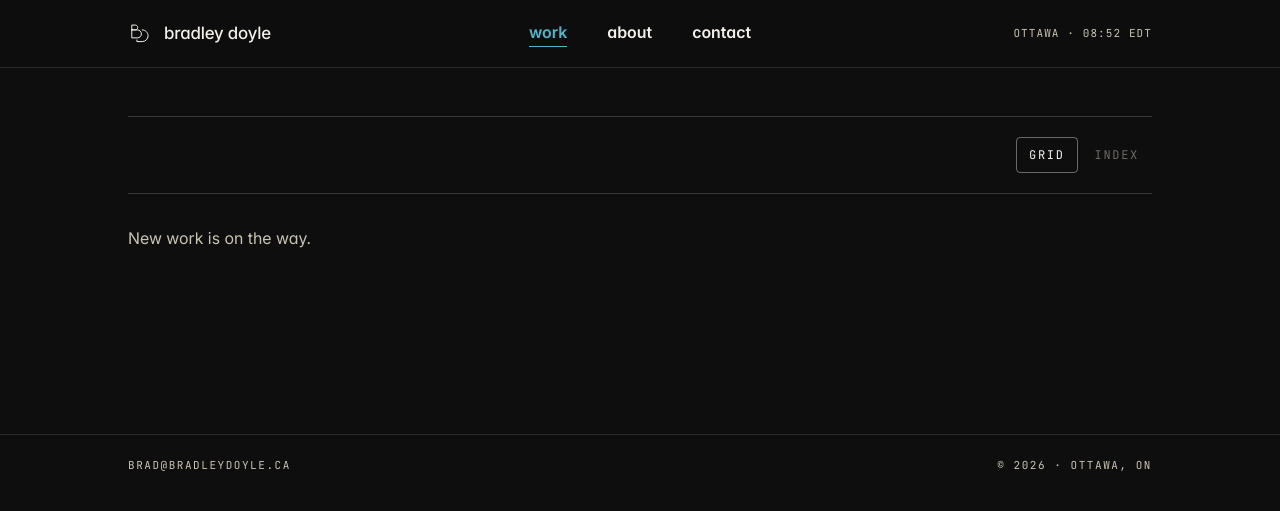
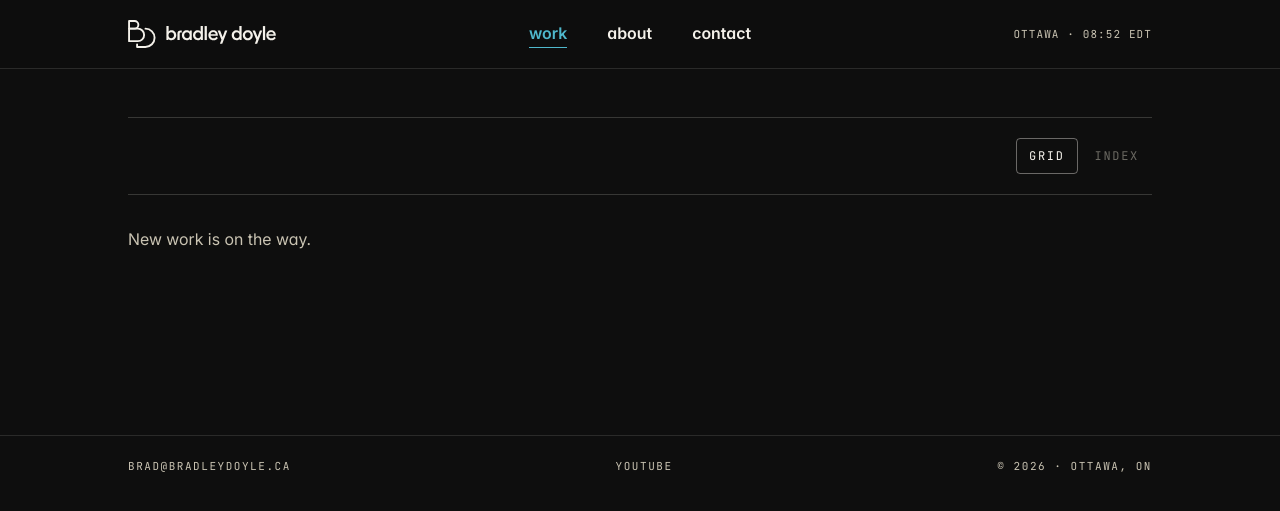
Before and after one commit to bradley-doyle-hub/personal-portfolio, a Jekyll site: the page built from work.html, in a window 1280 px wide. Shown: the top 511 px of the page. Built offline with Jekyll 4.4.1, drawn with Linux system fonts in a browser that asks for light colours.

Commit message:
Content correction
youtube video added as banner video
logo replace with correct version
vimeo replace with youtube and linked to channel.

```diff
--- a/_config.yml
+++ b/_config.yml
@@ -9,15 +9,17 @@ location: "ottawa, on"
 # Basin form endpoint, e.g. https://usebasin.com/f/abc123
 basin_endpoint: ""
 
-# Full reel on Vimeo or YouTube. Shows the "play full reel" button when set.
-reel_url: ""
-# Optional short, muted MP4 loop for the hero background, e.g. /assets/reel/loop.mp4
+# Full reel on Vimeo or YouTube. Plays muted behind the hero, and in full
+# with sound from the "play full reel" button.
+reel_url: "https://youtu.be/tJ2b2M_6EAo"
+# Optional short, muted MP4 loop for the hero background, e.g. /assets/reel/loop.mp4.
+# Takes priority over the YouTube background when set.
 reel_loop: ""
 
 # Footer links. Blank URLs are skipped.
 social:
-  - label: vimeo
-    url: ""
+  - label: youtube
+    url: "https://www.youtube.com/@bradley__doyle"
   - label: instagram
     url: ""
   - label: linkedin
--- a/_includes/header.html
+++ b/_includes/header.html
@@ -2,8 +2,7 @@
 {% if page.layout == "case-study" or page.url == "/work/" %}{% assign work_active = true %}{% endif %}
 <header class="nav" data-nav>
   <a class="nav__brand" href="{{ '/' | relative_url }}" aria-label="{{ site.title }}, home">
-    <span class="monogram" aria-hidden="true"></span>
-    <span class="nav__wordmark">bradley doyle</span>
+    {% include logo.svg %}
   </a>
   <nav class="nav__links" aria-label="Main">
     <a href="{{ '/work/' | relative_url }}"{% if work_active %} class="is-active" aria-current="page"{% endif %}>work</a>
--- a/assets/css/main.css
+++ b/assets/css/main.css
@@ -94,18 +94,19 @@ ul{list-style:none;padding:0}
   -webkit-backdrop-filter:blur(20px) saturate(140%);backdrop-filter:blur(20px) saturate(140%);
   border-bottom:1px solid rgba(244,241,234,0.12);
 }
-.nav__brand{display:flex;align-items:center;gap:12px;justify-self:start;color:var(--bd-paper);transition:gap var(--dur-base) var(--ease-out)}
-.monogram{
-  display:block;width:24px;height:24px;flex:0 0 auto;background:currentColor;
-  -webkit-mask:url('../favicon.svg') center / contain no-repeat;mask:url('../favicon.svg') center / contain no-repeat;
+/* Outlined logo. The viewBox is 481 × 91 and the mark fills the left 90 units,
+   so on scroll the brand narrows to the mark and the type slides out of view. */
+.nav__brand{
+  --logo-h:28px;
+  display:block;justify-self:start;overflow:hidden;
+  width:calc(var(--logo-h) * 481 / 91);height:var(--logo-h);
+  color:var(--bd-paper);
+  transition:width var(--dur-base) var(--ease-out);
 }
-.nav__wordmark{
-  display:inline-block;max-width:160px;overflow:hidden;white-space:nowrap;
-  font-weight:500;font-size:17px;letter-spacing:-0.01em;
-  transition:max-width var(--dur-base) var(--ease-out),opacity var(--dur-base) var(--ease-out);
-}
-.nav.is-compact .nav__brand{gap:0}
-.nav.is-compact .nav__wordmark{max-width:0;opacity:0}
+.logo{display:block;width:calc(var(--logo-h) * 481 / 91);height:var(--logo-h)}
+.logo__type{transition:opacity var(--dur-base) var(--ease-out)}
+.nav.is-compact .nav__brand{width:calc(var(--logo-h) * 90 / 91)}
+.nav.is-compact .logo__type{opacity:0}
 .nav__links{display:flex;gap:40px}
 .nav__links a{position:relative;padding-bottom:3px;font-size:16px;font-weight:600;color:var(--bd-paper)}
 .nav__links a::after{
@@ -134,7 +135,14 @@ ul{list-style:none;padding:0}
 
 /* ── home: hero ── */
 .hero{position:relative;height:92vh;min-height:640px;max-height:920px;overflow:hidden;background:var(--bd-charcoal)}
-.media--hero{position:absolute;inset:0}
+.media--hero{position:absolute;inset:0;container-type:size}
+/* YouTube/Vimeo background: scaled to cover the hero like object-fit, fades in once playing */
+.media__bg{
+  top:50%;left:50%;width:max(100cqw,177.78cqh);height:max(56.25cqw,100cqh);
+  transform:translate(-50%,-50%);border:0;pointer-events:none;
+  opacity:0;transition:opacity var(--dur-cinema) var(--ease-out);
+}
+.media__bg.is-ready{opacity:1}
 .hero__content{position:absolute;left:0;right:0;bottom:64px;z-index:2;padding:0 var(--edge);display:flex;flex-direction:column;gap:32px}
 .hero__kicker{font-family:var(--font-mono);font-size:13px;letter-spacing:0.16em;text-transform:uppercase;color:var(--bd-signal-bright)}
 .hero__title{
@@ -378,7 +386,7 @@ ul{list-style:none;padding:0}
 @media (max-width:700px){
   :root{--edge:20px}
   .nav{padding-top:16px;padding-bottom:16px}
-  .nav__wordmark{display:none}
+  .nav__brand{--logo-h:22px}
   .nav__links{gap:20px}
   .nav__links a{font-size:15px}
   .hero{height:88vh;min-height:560px}
--- a/assets/js/main.js
+++ b/assets/js/main.js
@@ -97,16 +97,28 @@
     if (reduceMotion) video.pause();
   }
 
-  // Full reel dialog. Closing reloads the iframe so playback stops.
+  // Hero reel from YouTube/Vimeo: muted background loop. Skipped for reduced
+  // motion. The fade-in waits a beat so the player's title card never shows.
+  var bg = document.querySelector("[data-bg-video]");
+  if (bg && !reduceMotion) {
+    bg.addEventListener("load", function () {
+      setTimeout(function () { bg.classList.add("is-ready"); }, 1800);
+    });
+    bg.src = bg.dataset.src;
+  }
+
+  // Full reel dialog: loads and autoplays on open, unloads on close so playback stops.
   var dialog = document.querySelector("[data-reel-dialog]");
   var opener = document.querySelector("[data-reel-open]");
   if (dialog && opener && dialog.showModal) {
     var frame = dialog.querySelector("iframe");
-    var src = frame ? frame.src : "";
-    opener.addEventListener("click", function () { dialog.showModal(); });
+    opener.addEventListener("click", function () {
+      if (frame) frame.src = frame.dataset.src + (frame.dataset.src.indexOf("?") > -1 ? "&" : "?") + "autoplay=1";
+      dialog.showModal();
+    });
     dialog.querySelector("[data-reel-close]").addEventListener("click", function () { dialog.close(); });
     dialog.addEventListener("click", function (e) { if (e.target === dialog) dialog.close(); });
-    dialog.addEventListener("close", function () { if (frame) frame.src = src; });
+    dialog.addEventListener("close", function () { if (frame) frame.removeAttribute("src"); });
   }
 
   // Lottie: pages with `lottie: true` in front matter load lottie-web.
--- a/index.html
+++ b/index.html
@@ -10,6 +10,8 @@ title: Home
   <div class="media media--hero">
     {% if site.reel_loop != "" %}
     <video class="media__video" src="{{ site.reel_loop | relative_url }}" autoplay muted loop playsinline data-hero-video></video>
+    {% elsif site.reel_url != "" %}
+    {% include video-embed.html url=site.reel_url title="Bradley Doyle reel" background=true %}
     {% endif %}
     <span class="media__bloom"></span>
     <span class="media__grain"></span>
@@ -39,7 +41,7 @@ title: Home
 {% if site.reel_url != "" %}
 <dialog class="reel-dialog" data-reel-dialog aria-label="Full reel">
   <button type="button" class="reel-dialog__close" data-reel-close aria-label="Close reel">close ×</button>
-  {% include video-embed.html url=site.reel_url title="Bradley Doyle reel" %}
+  {% include video-embed.html url=site.reel_url title="Bradley Doyle reel" deferred=true %}
 </dialog>
 {% endif %}
 
```
Also changed, not shown: _includes/video-embed.html (+28 -10 lines), _includes/logo.svg (added).
